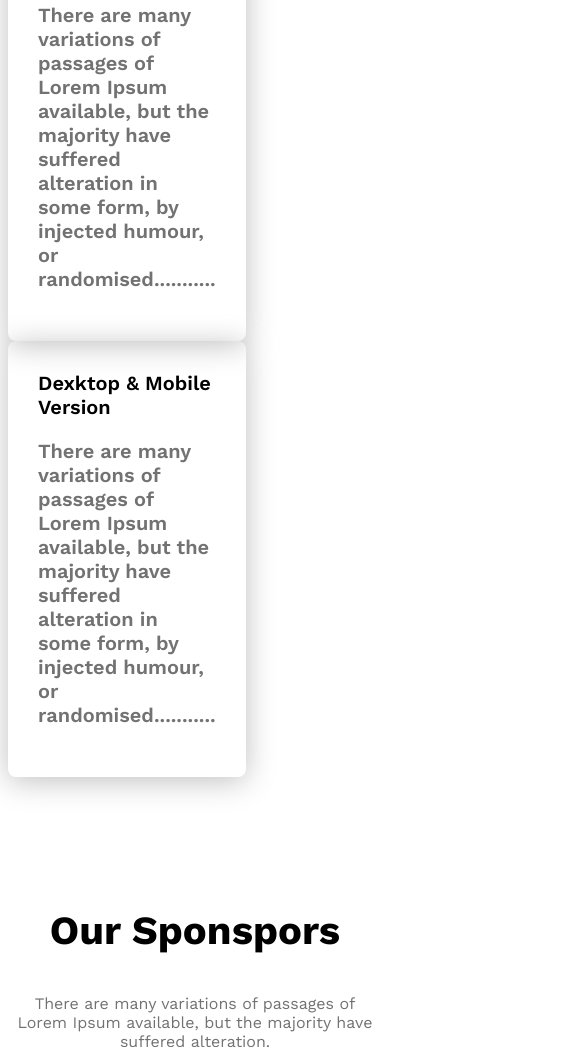
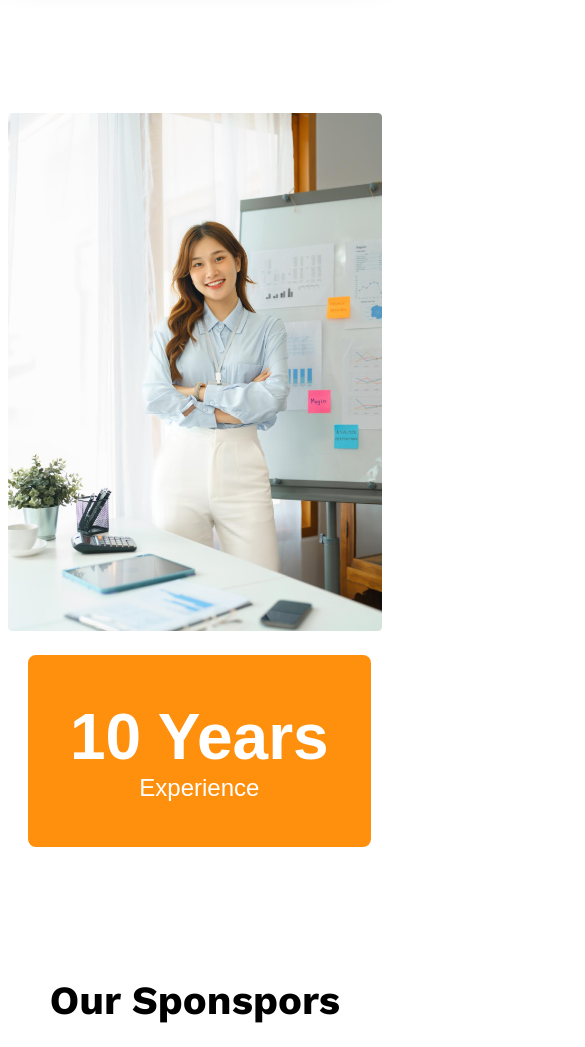
Before and after one commit to alauddinkochi/g3-architect-website, a plain HTML site: page index.html in a window 390 px wide. Shown: the part 5774-6821 px from the top of the page, 585 px wide, since content can reach past the window. Drawn offline with nearby package versions, Linux system fonts and the light colour scheme.

Commit message:
added architect

```diff
--- a/index.html
+++ b/index.html
@@ -112,9 +112,9 @@
                     <p class="text-light-gray">There are many variations of passages of Lorem Ipsum available, but the majority have suffered alteration in some form, by injected humour, or randomised...........</p>
                  </div>
             </div>
-            <div>
+            <div class="feature-architect">
                 <img src="images/architect.png" alt="">
-                <button id="experience-bedge" class="btn-primary">
+                <button id="experience-badge" class="btn-primary">
                     <span id="experience-year">10 Years</span>
                     <br>
                     <span>Experience</span>
--- a/style/styles.css
+++ b/style/styles.css
@@ -147,6 +147,22 @@ main>section {
 
 }
 
+#experience-badge{
+    padding: 45px 42px;
+    font-size: 1.5rem;
+    font-weight: 500;
+    margin-top: -100px;
+    margin-left: -100px;
+}
+#experience-year{
+    font-size: 4rem;
+    font-weight: 700;
+}
+
+.feature-architect img{
+    width: 100%;
+}
+
 /* some fact related styles */
 .facts-container {
     display: grid;
@@ -203,7 +219,8 @@ main>section {
 
     .navbar,
     .nav-links,
-    .teams {
+    .teams,
+    .features {
         flex-direction: column;
     }
 
@@ -227,13 +244,17 @@ main>section {
     .our-features {
         margin-left: 20px;
     }
+    #experience-badge{
+        margin-top: 20px;
+        margin-left: 20px;
+    }
 
 }
 
 /* medium size device */
 
 @media screen and (min-width: 576px) and (max-width: 992px) {
-    .teams {
+    .teams, .features {
         flex-direction: column;
     }
 
@@ -247,5 +268,9 @@ main>section {
         gap: 50px;
         justify-items: center;
     }
+    #experience-badge{
+        margin-top: 20px;
+        margin-left: 20px;
+    }
 
 }
```
